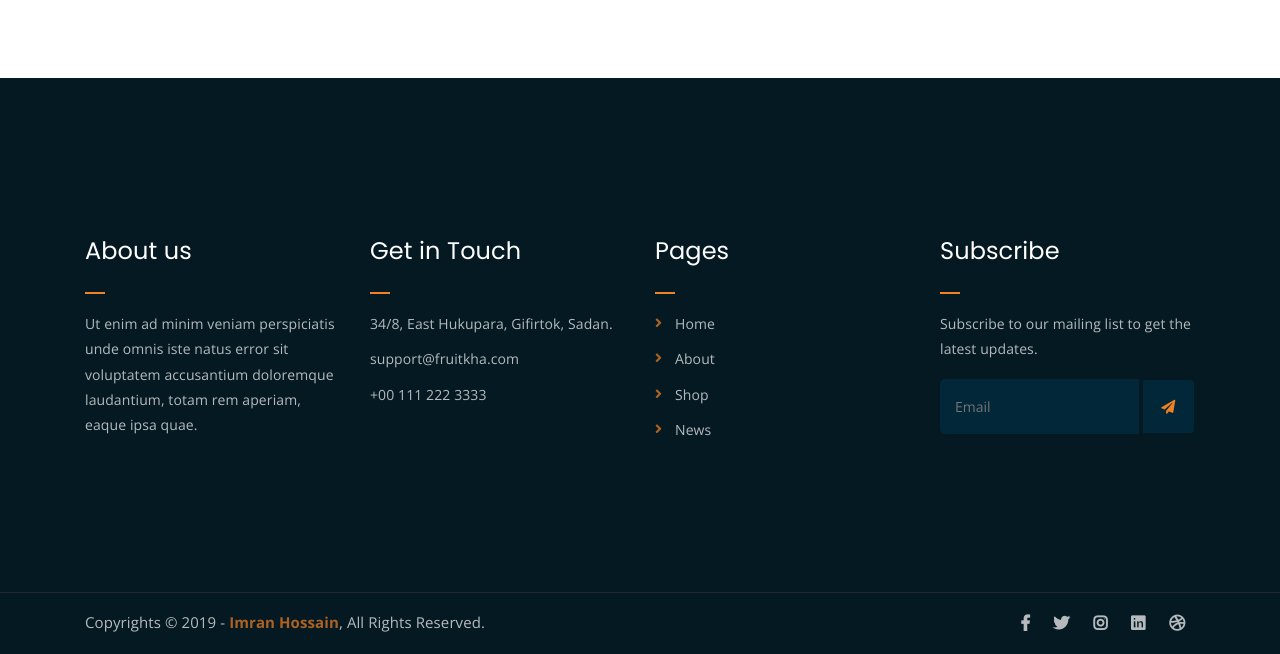
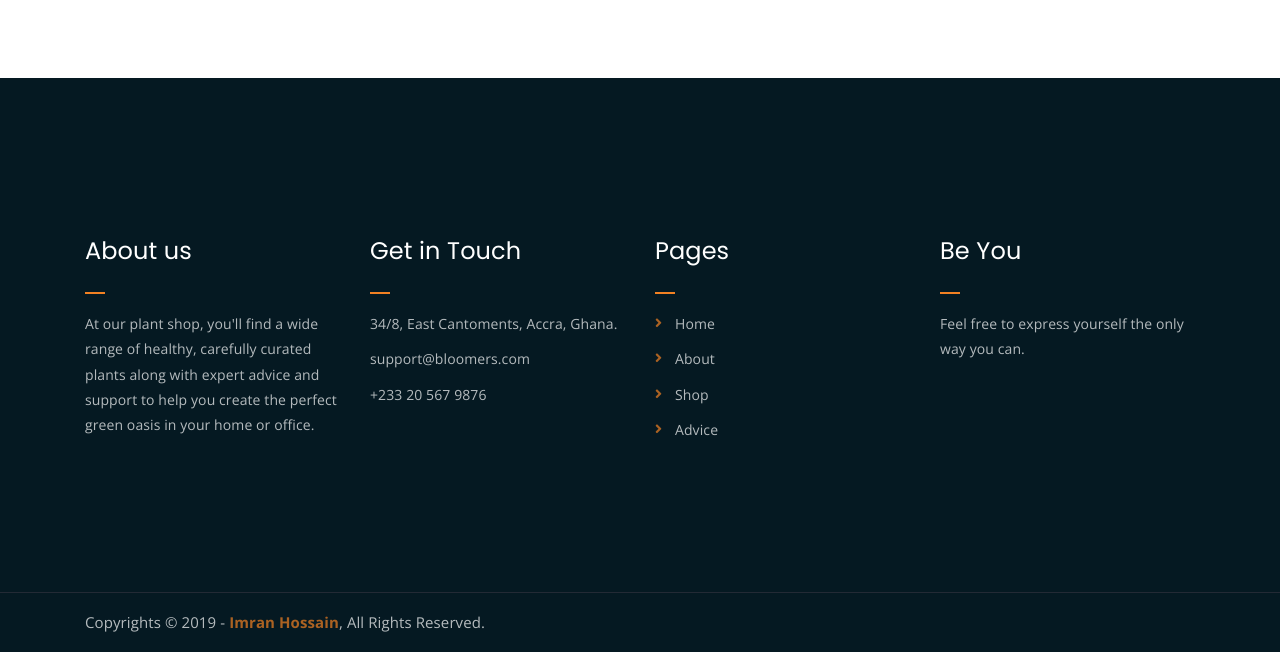
Before and after one commit to PaaK-A/realBloomers, a PHP site: page /view/single-product.php?pid=1 in a window 1280 px wide. Shown: the part 1344-1998 px from the top of the page. Run offline with PHP 8.4, Linux system fonts and the light colour scheme; data that the repository does not hold is empty; style sheets or scripts are compiled from the project's sources.

Commit message:
page footer

```diff
--- a/view/single-product.php
+++ b/view/single-product.php
@@ -112,10 +112,10 @@ $category_name=$selectcat['cat_name'];
 				<div class="col-lg-4 col-md-6 text-center">
 					<div class="single-product-item">
 						<div class="product-image">
-							<a href="single-product.html"><img src="../assets/img/products/product-img-1.jpg" alt="" height="261"></a>
+							<a href="single-product.html"><img src="<?php echo $row['product_image'];?>" alt="" height="261"></a>
 						</div>
 						<h3><?php echo $row['product_title'];?></h3>
-						<p class="product-price"><span><?php echo $row['product_desc'];?></span>GHC <?php echo $row['product_price']; ?> </p>
+						<p class="product-price"><span></span>GHC <?php echo $row['product_price']; ?> </p>
 						<a href="cart.php" class="cart-btn" onclick="quickQuantity('<?php echo $row['product_id'] ?>')" id="toCart"><i class="fas fa-shopping-cart"></i> Add to Cart</a>
 					</div>
 				</div>
@@ -154,73 +154,8 @@ $category_name=$selectcat['cat_name'];
 	<!-- end logo carousel -->
 
 	<!-- footer -->
-	<div class="footer-area">
-		<div class="container">
-			<div class="row">
-				<div class="col-lg-3 col-md-6">
-					<div class="footer-box about-widget">
-						<h2 class="widget-title">About us</h2>
-						<p>Ut enim ad minim veniam perspiciatis unde omnis iste natus error sit voluptatem accusantium doloremque laudantium, totam rem aperiam, eaque ipsa quae.</p>
-					</div>
-				</div>
-				<div class="col-lg-3 col-md-6">
-					<div class="footer-box get-in-touch">
-						<h2 class="widget-title">Get in Touch</h2>
-						<ul>
-							<li>34/8, East Hukupara, Gifirtok, Sadan.</li>
-							<li>support@fruitkha.com</li>
-							<li>+00 111 222 3333</li>
-						</ul>
-					</div>
-				</div>
-				<div class="col-lg-3 col-md-6">
-					<div class="footer-box pages">
-						<h2 class="widget-title">Pages</h2>
-						<ul>
-							<li><a href="index.html">Home</a></li>
-							<li><a href="about.php">About</a></li>
-							<li><a href="services.html">Shop</a></li>
-							<li><a href="news.html">News</a></li>
-						</ul>
-					</div>
-				</div>
-				<div class="col-lg-3 col-md-6">
-					<div class="footer-box subscribe">
-						<h2 class="widget-title">Subscribe</h2>
-						<p>Subscribe to our mailing list to get the latest updates.</p>
-						<form action="index.html">
-							<input type="email" placeholder="Email">
-							<button type="submit"><i class="fas fa-paper-plane"></i></button>
-						</form>
-					</div>
-				</div>
-			</div>
-		</div>
-	</div>
+	<?php pagefooter(); ?>
 	<!-- end footer -->
-
-	<!-- copyright -->
-	<div class="copyright">
-		<div class="container">
-			<div class="row">
-				<div class="col-lg-6 col-md-12">
-					<p>Copyrights &copy; 2019 - <a href="https://imransdesign.com/">Imran Hossain</a>,  All Rights Reserved.</p>
-				</div>
-				<div class="col-lg-6 text-right col-md-12">
-					<div class="social-icons">
-						<ul>
-							<li><a href="#" target="_blank"><i class="fab fa-facebook-f"></i></a></li>
-							<li><a href="#" target="_blank"><i class="fab fa-twitter"></i></a></li>
-							<li><a href="#" target="_blank"><i class="fab fa-instagram"></i></a></li>
-							<li><a href="#" target="_blank"><i class="fab fa-linkedin"></i></a></li>
-							<li><a href="#" target="_blank"><i class="fab fa-dribbble"></i></a></li>
-						</ul>
-					</div>
-				</div>
-			</div>
-		</div>
-	</div>
-	<!-- end copyright -->
 
 	<!-- jquery -->
 	<script src="../assets/js/jquery-1.11.3.min.js"></script>
```
